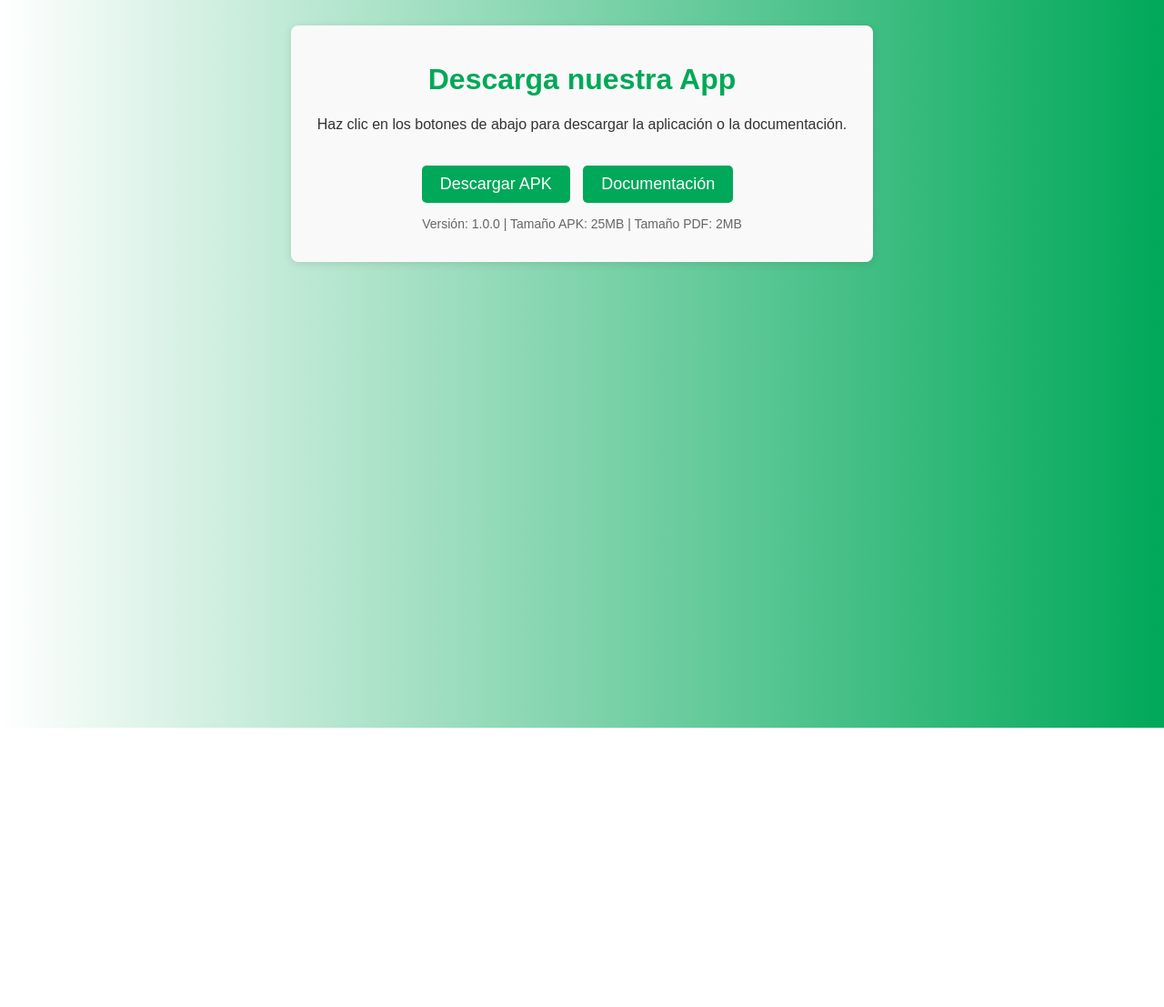
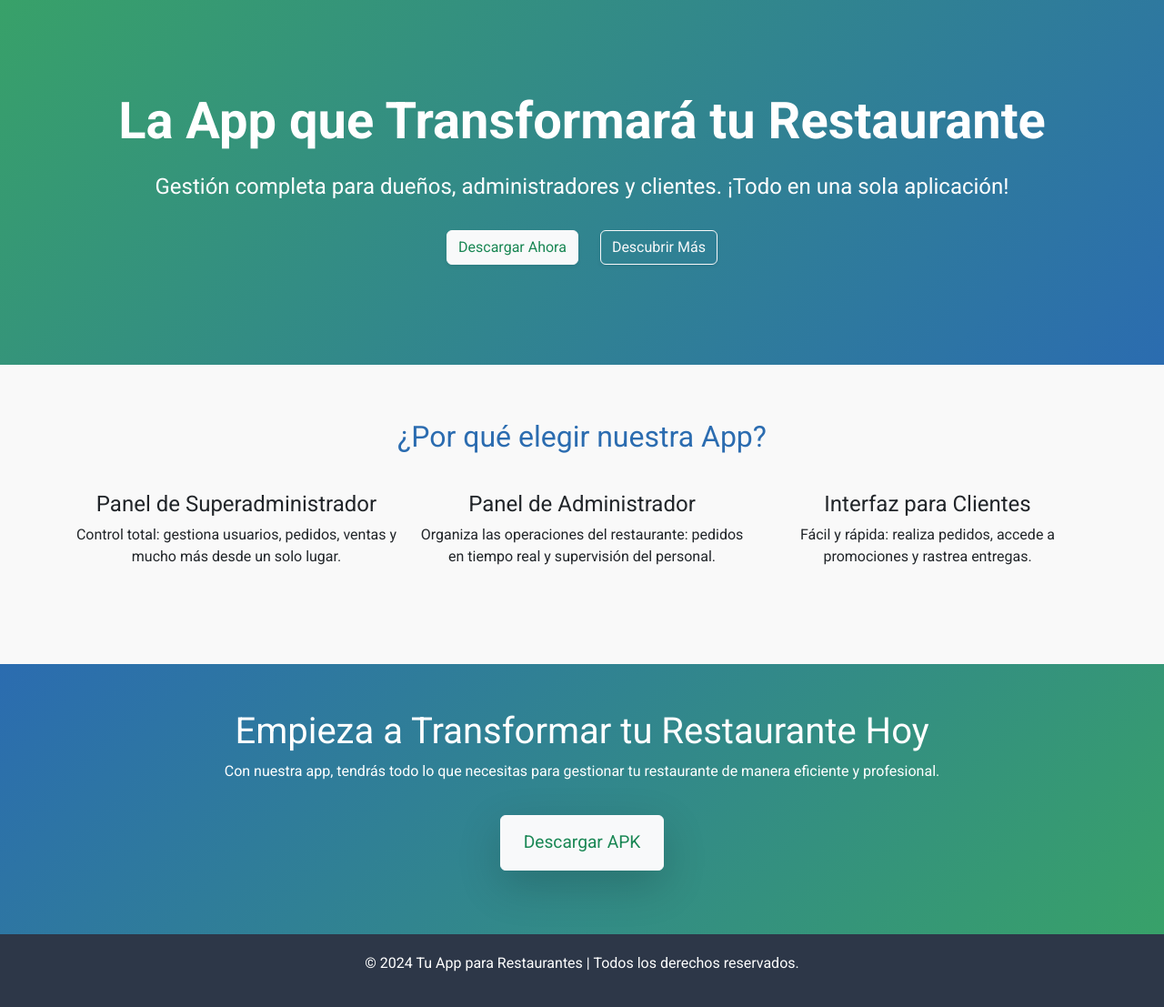
Before and after one commit to jamylbr/proyectodeaplicacion, a plain HTML site: page index.html in a window 1280 px wide. Shown: the whole page at 91% size. Before the commit the page ends 800 px from the top, so only its background shows below. Drawn offline with nearby package versions, Linux system fonts and the light colour scheme.

Commit message:
Update index.html

```diff
--- a/index.html
+++ b/index.html
@@ -3,55 +3,114 @@
 <head>
     <meta charset="UTF-8">
     <meta name="viewport" content="width=device-width, initial-scale=1.0">
-    <title>Descarga de la App</title>
+    <title>Tu App para Restaurantes</title>
+    <link rel="stylesheet" href="https://cdnjs.cloudflare.com/ajax/libs/bootstrap/5.3.0/css/bootstrap.min.css">
+    <link href="https://fonts.googleapis.com/css2?family=Roboto:wght@400;700&display=swap" rel="stylesheet">
     <style>
         body {
-            font-family: Arial, sans-serif;
-            background: linear-gradient(to right, #ffffff, #00a859); /* Fondo blanco a verde */
+            font-family: 'Roboto', sans-serif;
+        }
+        header {
+            background: linear-gradient(135deg, #38a169, #2b6cb0);
+            color: white;
             text-align: center;
-            color: #333;
+            padding: 100px 20px;
+        }
+        header h1 {
+            font-size: 3.5rem;
+            font-weight: bold;
+        }
+        header p {
+            font-size: 1.5rem;
+            margin: 20px 0;
+        }
+        header a {
+            margin: 10px;
+            padding: 15px 25px;
+            font-size: 1.2rem;
+        }
+        #features {
+            background-color: #f9f9f9;
+            padding: 60px 20px;
+        }
+        #features h2 {
+            text-align: center;
+            color: #2b6cb0;
+            margin-bottom: 40px;
+        }
+        #features .feature {
+            text-align: center;
+            margin-bottom: 30px;
+        }
+        #features i {
+            font-size: 3rem;
+            color: #38a169;
+        }
+        .cta {
+            background: linear-gradient(135deg, #2b6cb0, #38a169);
+            color: white;
+            text-align: center;
+            padding: 50px 20px;
+        }
+        .cta h2 {
+            font-size: 2.5rem;
+        }
+        .cta a {
+            margin: 20px auto;
+            padding: 15px 25px;
+            font-size: 1.2rem;
+        }
+        footer {
+            background-color: #2d3748;
+            color: white;
+            text-align: center;
             padding: 20px;
-        }
-        .container {
-            max-width: 600px;
-            margin: 0 auto;
-            background: #f9f9f9;
-            padding: 20px;
-            border-radius: 8px;
-            box-shadow: 0 2px 10px rgba(0, 0, 0, 0.1);
-        }
-        h1 {
-            color: #00a859;
-        }
-        .button {
-            display: inline-block;
-            margin-top: 20px;
-            padding: 10px 20px;
-            background-color: #00a859;
-            color: white;
-            text-decoration: none;
-            font-size: 18px;
-            border-radius: 5px;
-            transition: background-color 0.3s;
-            margin-right: 10px;
-        }
-        .button:hover {
-            background-color: #007a40;
-        }
-        .apk-info {
-            margin-top: 15px;
-            font-size: 14px;
-            color: #666;
         }
     </style>
 </head>
 <body>
-    <div class="container">
-        <h1>Descarga nuestra App</h1>
-        <p>Haz clic en los botones de abajo para descargar la aplicación o la documentación.</p>
-        <a class="button" href="app-release.apk" download="MiApp.apk">Descargar APK</a>
-        <a class="button" href="Introduccion.pdf" download="Introduccion.pdf">Documentación</a>
-        <p class="apk-info">Versión: 1.0.0 | Tamaño APK: 25MB | Tamaño PDF: 2MB</p>
-    </div>
+    <!-- Sección Principal -->
+    <header>
+        <h1>La App que Transformará tu Restaurante</h1>
+        <p>Gestión completa para dueños, administradores y clientes. ¡Todo en una sola aplicación!</p>
+        <a href="mi_aplicacion.apk" class="btn btn-light text-success shadow-sm">Descargar Ahora</a>
+        <a href="#features" class="btn btn-outline-light shadow-sm">Descubrir Más</a>
+    </header>
+
+    <!-- Características -->
+    <section id="features">
+        <div class="container">
+            <h2>¿Por qué elegir nuestra App?</h2>
+            <div class="row">
+                <div class="col-md-4 feature">
+                    <i class="bi bi-person-fill"></i>
+                    <h4>Panel de Superadministrador</h4>
+                    <p>Control total: gestiona usuarios, pedidos, ventas y mucho más desde un solo lugar.</p>
+                </div>
+                <div class="col-md-4 feature">
+                    <i class="bi bi-gear-fill"></i>
+                    <h4>Panel de Administrador</h4>
+                    <p>Organiza las operaciones del restaurante: pedidos en tiempo real y supervisión del personal.</p>
+                </div>
+                <div class="col-md-4 feature">
+                    <i class="bi bi-cart-fill"></i>
+                    <h4>Interfaz para Clientes</h4>
+                    <p>Fácil y rápida: realiza pedidos, accede a promociones y rastrea entregas.</p>
+                </div>
+            </div>
+        </div>
+    </section>
+
+    <!-- Llamada a la Acción -->
+    <section class="cta">
+        <h2>Empieza a Transformar tu Restaurante Hoy</h2>
+        <p>Con nuestra app, tendrás todo lo que necesitas para gestionar tu restaurante de manera eficiente y profesional.</p>
+        <a href="mi_aplicacion.apk" class="btn btn-light text-success shadow-lg">Descargar APK</a>
+    </section>
+
+    <!-- Pie de Página -->
+    <footer>
+        <p>© 2024 Tu App para Restaurantes | Todos los derechos reservados.</p>
+    </footer>
 </body>
 </html>
```
